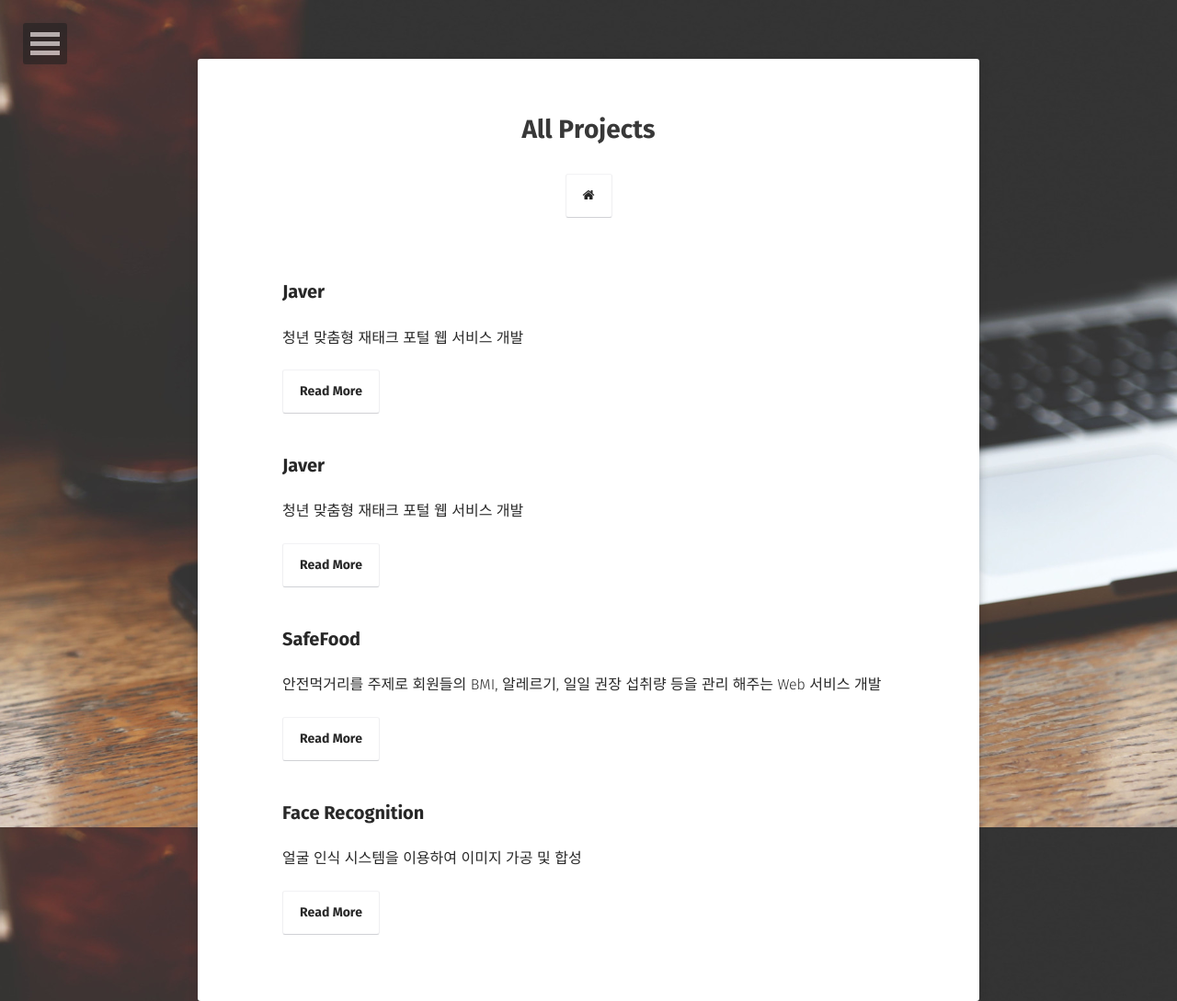
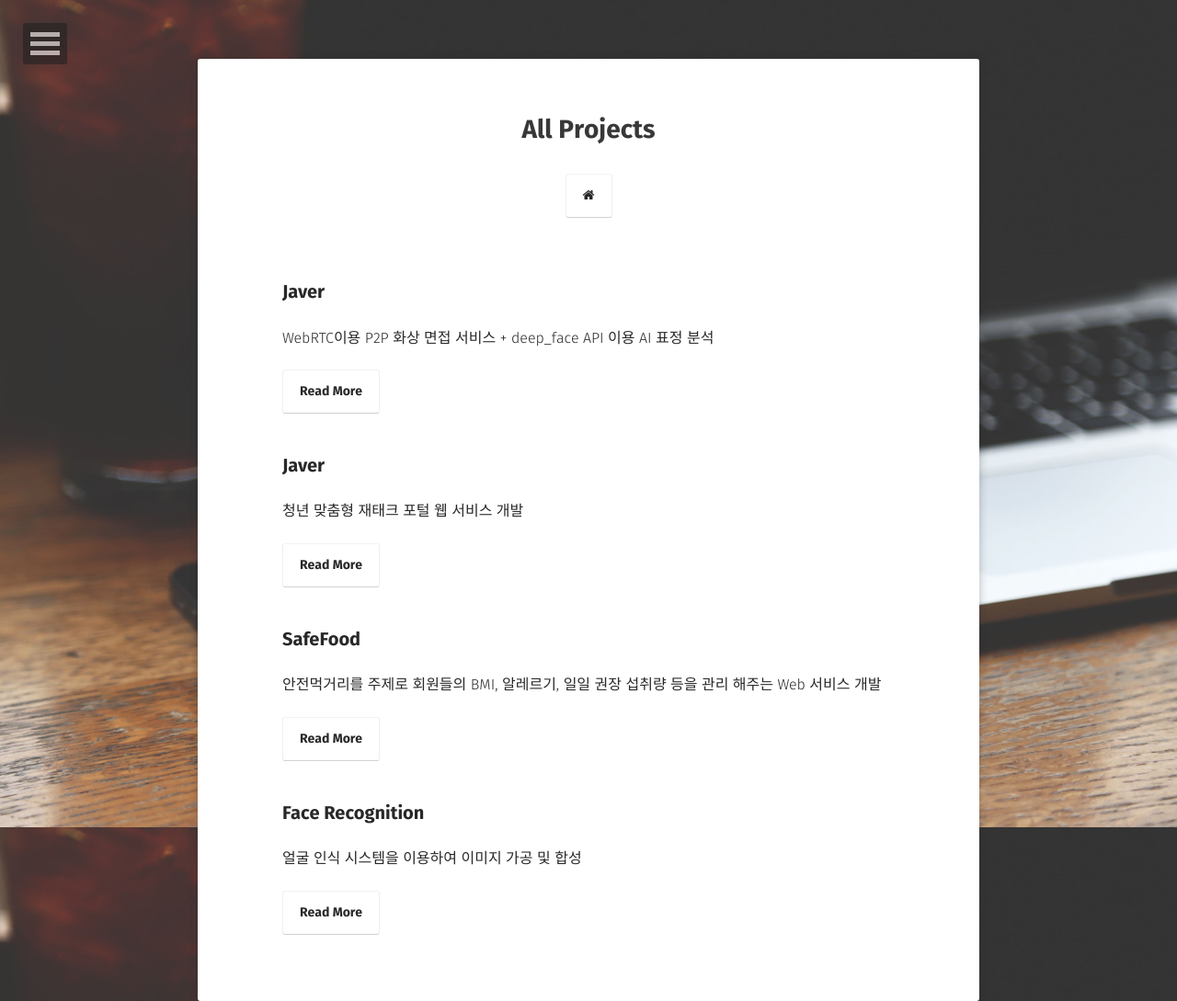
Before and after one commit to limkinam/limkinam.github.io, a Jekyll site: the page built from projects/index.md, in a window 1280 px wide. Shown: the whole page at 92% size. Built offline with Jekyll 4.4.1, drawn with Linux system fonts in a browser that asks for light colours; some web fonts are replaced.

Commit message:
Update and rename 2020-06-21-Bridge.md to 2020-06-22-Bridge.md

```diff
--- a/_posts/2020-06-21-Bridge.md
+++ b/_posts/2020-06-22-Bridge.md
@@ -1,17 +1,15 @@
 ---
 layout: post
 title:  "Javer"
-date:   2020-06-20
-excerpt: "청년 맞춤형 재태크 포털 웹 서비스 개발"
+date:   2020-06-22
+excerpt: "WebRTC이용 P2P 화상 면접 서비스 + deep_face API 이용 AI 표정 분석"
 project: true
 tag:
-- Spring
-- Rest API
-- Bueatifulsoup
-- React
-- Mvvm
-- Crolling
-- MySQL
+- WebRTC
+- deepface
+- python
+- pyplot
+- opencv
 comments: true
 ---
 
```
Also changed, not shown: other parts of _posts/2020-06-22-Bridge.md (+4 -5 lines).
